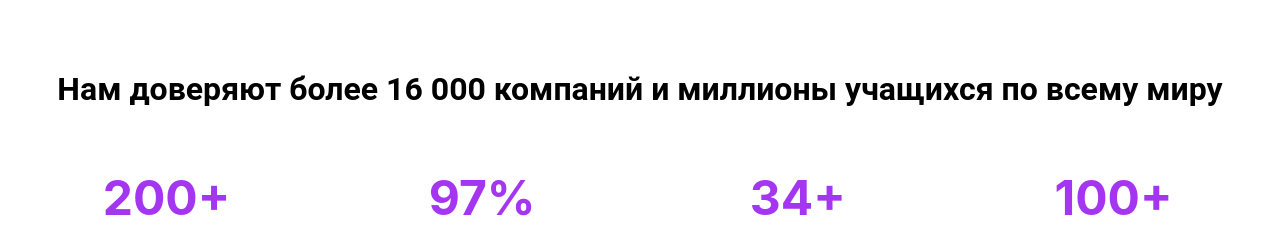
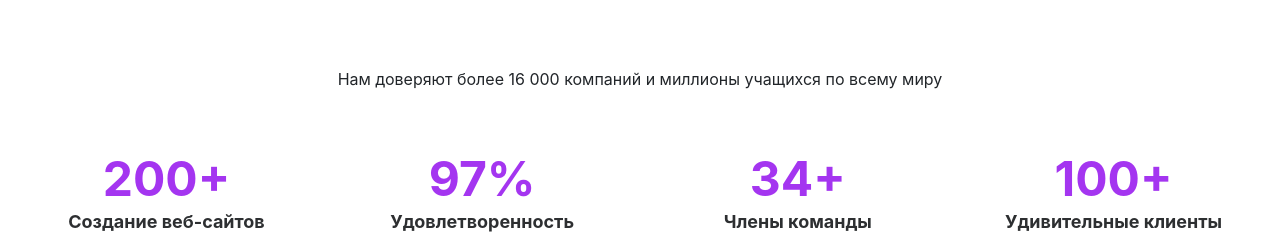
Before and after one commit to okurmenpro/bilim-ordo-frontend, a React (Create React App) app: page / in a window 1280 px wide. Shown: the part 530-769 px from the top of the page. Built offline with nearby package versions, Linux system fonts and the light colour scheme.

Commit message:
Companystatistics

```diff
--- a/src/components/Companystatistics/Companystatistics.css
+++ b/src/components/Companystatistics/Companystatistics.css
@@ -21,7 +21,7 @@ text-align: center;
     width: 260px;
     height: 202px;
 }
-.Statistica h2{
+.Statistica strong{
 color: rgb(164, 53, 240);
 font-family: SF Pro Display;
 font-size: 48px;
--- a/src/components/Companystatistics/index.jsx
+++ b/src/components/Companystatistics/index.jsx
@@ -32,13 +32,13 @@ function Companystatistics() {
   ];
   return (
     <div className='Companystatistics'>
-      <h1>Нам доверяют более 16 000 компаний и миллионы учащихся по всему миру</h1>
+      <h2>Нам доверяют более 16 000 компаний и миллионы учащихся по всему миру</h2>
 
       <div className='Statistics'>
         {statisticsData.map((item) => (
           <div key={item.id} className={`Statistic-${item.id}`}>
             <div className='Statistica'>
-            <h2>{item.value}</h2>
+            <strong>{item.value}</strong>
             <h3>{item.title}</h3>
             <p>{item.description}</p>
             </div>
```
